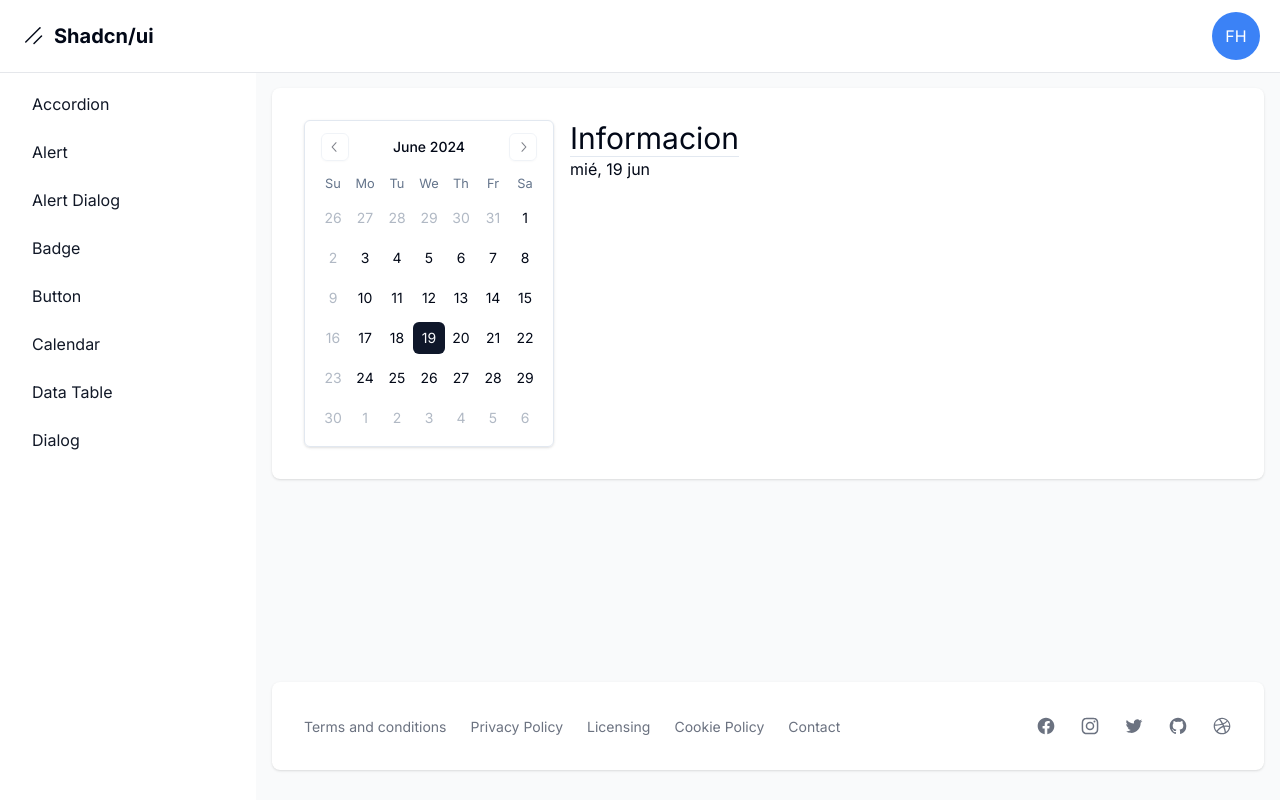
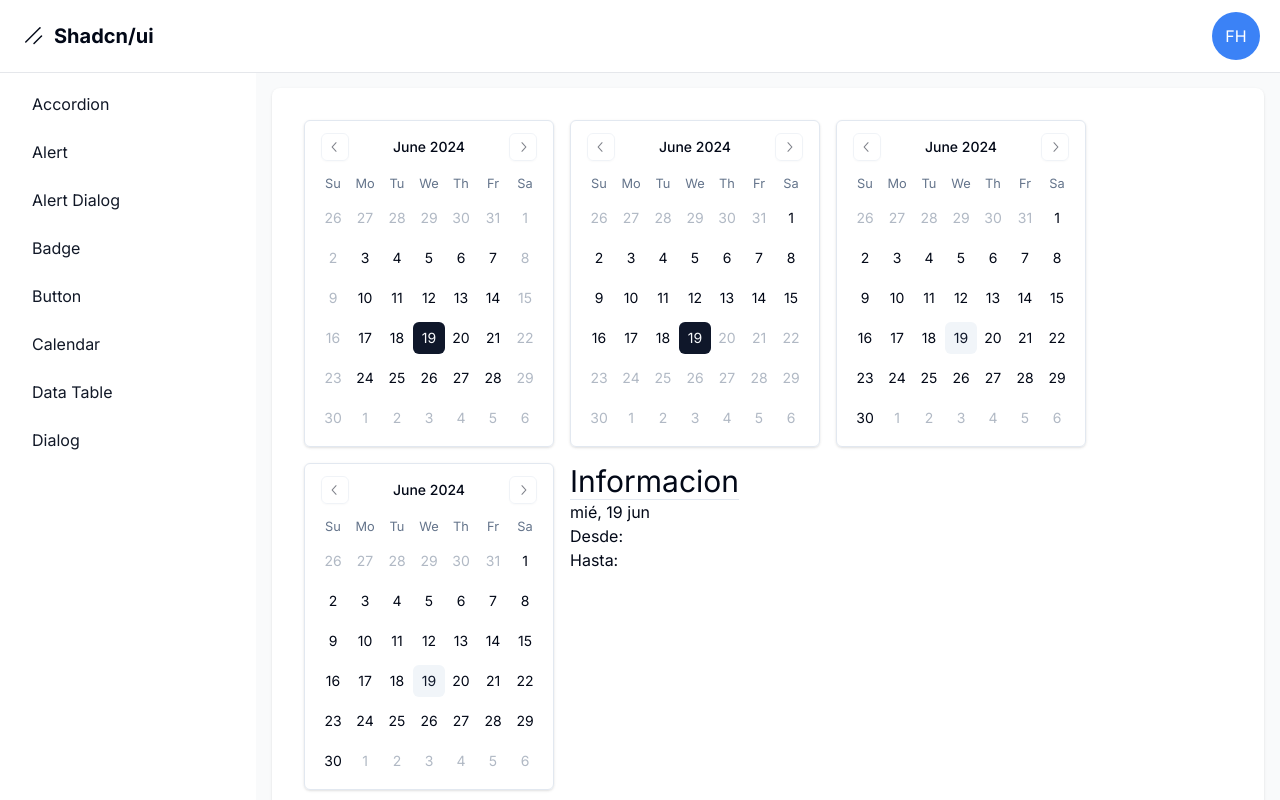
Before and after one commit to ReedRichards0511/shadcdn-ui, a Next.js app: page /dashboard/calendar in a window 1280 px wide. Shown: the top 800 px of the page. Built offline with nearby package versions, Linux system fonts and the light colour scheme.

Commit message:
add multiple calendars

```diff
--- a/src/app/dashboard/calendar/page.tsx
+++ b/src/app/dashboard/calendar/page.tsx
@@ -3,10 +3,13 @@
 
 import { useState } from "react";
 import { Calendar } from "@/components/ui/calendar"
+import { DateRange } from "react-day-picker";
 
 
 export default function Page() {
   const [date, setDate] = useState<Date | undefined>(new Date());
+  const [multipleDate, setMultipleDate] = useState<Date[] | undefined>([]);
+  const [rangeDates, setRangeDates] = useState<DateRange | undefined>();
 
   const smallDate = date?.toLocaleString("es-ES", {
     weekday: "short",
@@ -21,12 +24,34 @@ export default function Page() {
         selected={date}
         onSelect={setDate}
         className="rounded-md border shadow"
-        disabled={(date) =>date.getDay() === 0}
+        disabled={(date) =>date.getDay() === 0 || date.getDay() === 6}
+      />
+      <Calendar
+        mode="single"
+        selected={date}
+        onSelect={setDate}
+        className="rounded-md border shadow"
+        disabled={(date) =>date > new Date()}
+      />
+      <Calendar
+        mode="multiple"
+        selected={multipleDate}
+        onSelect={setMultipleDate}
+        className="rounded-md border shadow"
+      />
+      <Calendar
+        mode="range"
+        selected={rangeDates}
+        onSelect={setRangeDates}
+        className="rounded-md border shadow"
       />
       <div>
         <h1 className="text-3xl">Informacion</h1>
         <div className="border-b"></div>
         <p>{smallDate}</p>
+        <p>{multipleDate?.map(date => date.toLocaleDateString()).join(", ")}</p>
+        <p>Desde: {rangeDates?.from?.toLocaleDateString()}</p>
+        <p>Hasta: {rangeDates?.to?.toLocaleDateString()}</p>
       </div>
     </div>
   )
```
